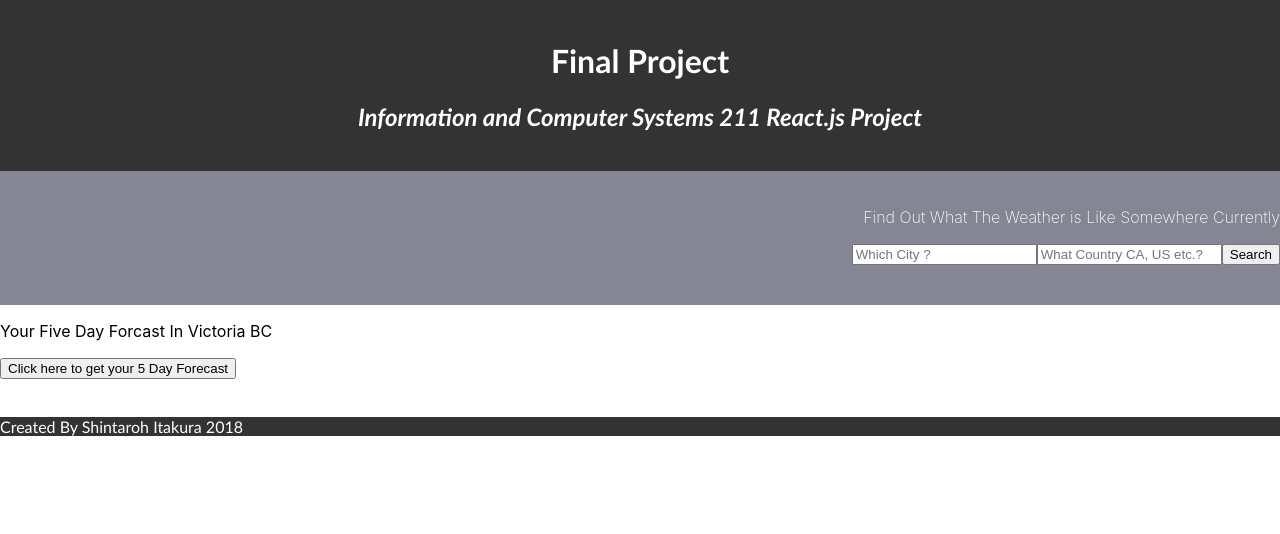
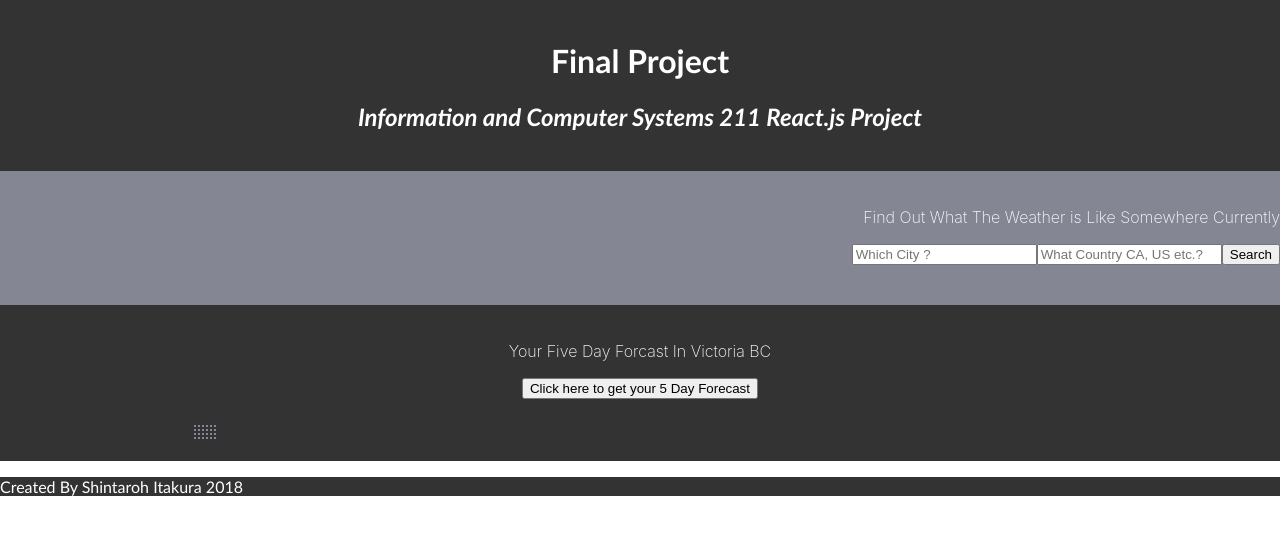
Before and after one commit to ShinItakura/ICS-211-Final-Project-React-Weather-App, a React (Create React App) app in the folder project-app/: page / in a window 1280 px wide. Shown: the top 534 px of the page. Built offline with nearby package versions, Linux system fonts and the light colour scheme.

Commit message:
added ForecastStyles.css

```diff
--- a/project-app/src/components/forecastcomponents/Forecast.js
+++ b/project-app/src/components/forecastcomponents/Forecast.js
@@ -1,11 +1,12 @@
 import React from 'react';
+import ForcastStyles from './ForecastStyles.css';
 
 const Forecast = (props) => {
 
     return(
 
-        <div>
-            <table>
+        <div className="component-forecast-app">
+            <table className="component-forecast-app-table">
                 <th></th>
                 <tr>
                     <td>{props.temperature0 && <p><b>Temperature later:</b><br/>{props.temperature0}</p>}</td>
--- a/project-app/src/components/forecastcomponents/ForecastForm.js
+++ b/project-app/src/components/forecastcomponents/ForecastForm.js
@@ -1,4 +1,5 @@
 import React from 'react';
+import ForcastStyles from './ForecastStyles.css';
 
 const ForecastForm = (props) => {
 
@@ -49,7 +50,7 @@ const ForecastForm = (props) => {
             <button>Search</button>
         </form>
         */
-        <form onSubmit={props.loadForecast}>
+        <form className="component-forecast-form" onSubmit={props.loadForecast}>
             <p>Your Five Day Forcast In Victoria BC</p>
             <button value="5_day_forecast">Click here to get your 5 Day Forecast</button>
         </form>
--- /dev/null
+++ b/project-app/src/components/forecastcomponents/ForecastStyles.css
@@ -0,0 +1,36 @@
+.component-forecast-form {
+    background-color:rgb(51, 51, 51);
+    color: white;
+    text-align: center;
+    font-weight: 200;
+    flex: 0 0 auto;
+    width: 100%;
+    padding-top: 20px;
+}
+.component-forecast-app {
+    background-color:rgb(51, 51, 51);
+    align-content: center;
+    padding-left: 15%;
+    padding-right: 15%;
+    padding-top: 20px;
+    padding-bottom: 20px;
+}
+.component-forcast-app-table {
+    align-content: center;
+    background-color: #858694;
+    flex: 0 0 auto;
+    width: 100%;
+    padding-top: 20px;
+    padding-left: 10%;
+    padding-right: 10%;
+    padding-bottom: 20px;
+}
+.component-forecast-app-table tr{
+    background-color: #858694;
+    color: white;
+    text-align: center;
+    font-weight: 200;
+}
+.component-forecast-app-table tr:hover{
+    background-color: rgb(35, 211, 211);
+}
```
Also changed, not shown: project-app/src/components/forecastcomponents/Forecast1.js (deleted, +0 -23 lines).
